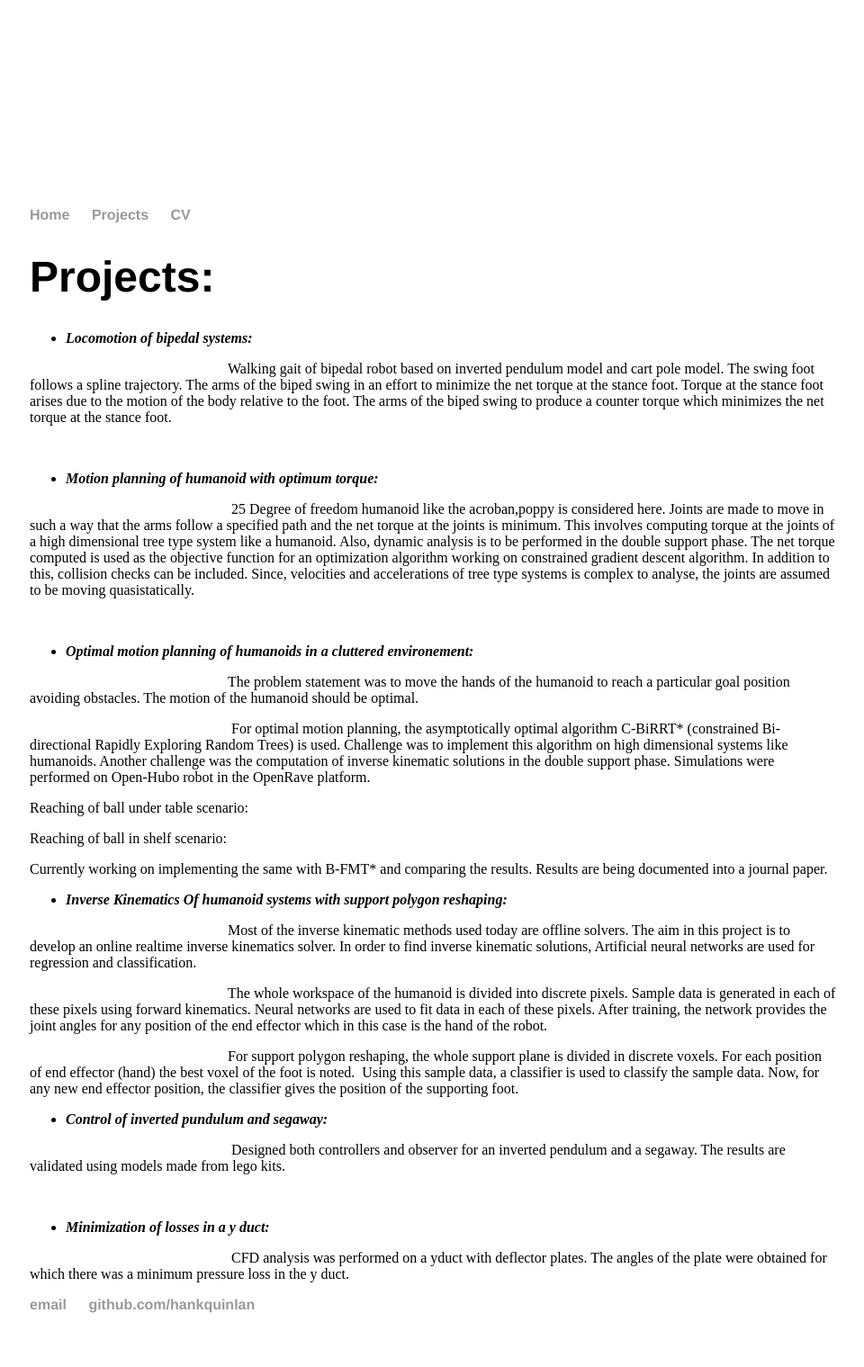
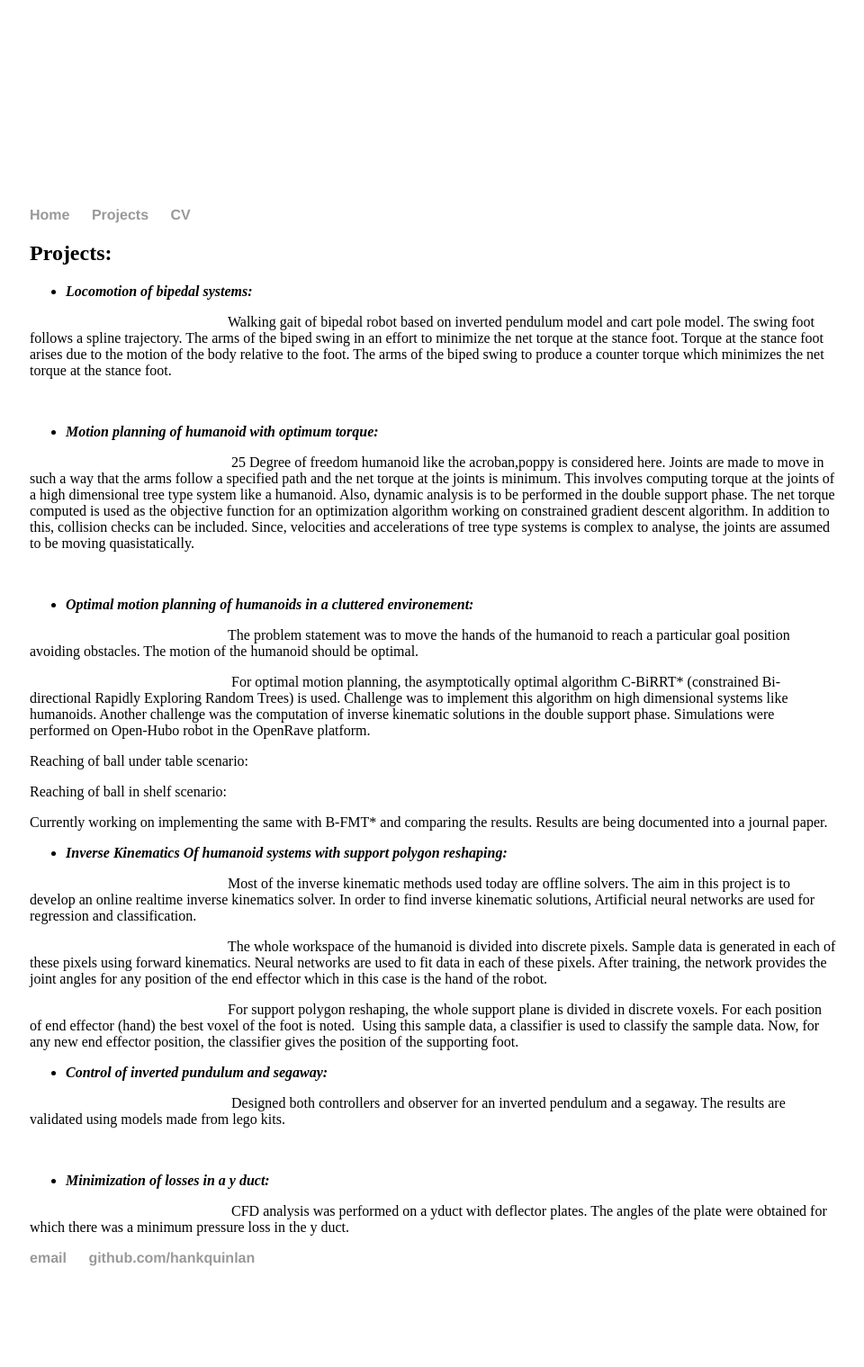
Before and after one commit to Abhilashbalachandran/Abhilashbalachandran.github.io, a Jekyll site: the page built from Projects.html, in a window 1280 px wide. Shown: the whole page at 90% size, without its empty margins (159-1119 px from the left). Built offline with Jekyll 4.4.1, drawn with Linux system fonts in a browser that asks for light colours; after the commit the page ends 1467 px from its top, so only the background shows below that.

```diff
--- a/Projects.html
+++ b/Projects.html
@@ -3,7 +3,7 @@ layout: default
 title: Abhilash Balachandran, Robotics Enthusiast
 ---
 <div class="blurb">
-<h1>Projects:</h1>
+<h2>Projects:</h2>
 <ul>
 <li><em><strong>Locomotion of bipedal systems:</strong></em></li>
 </ul>
```
